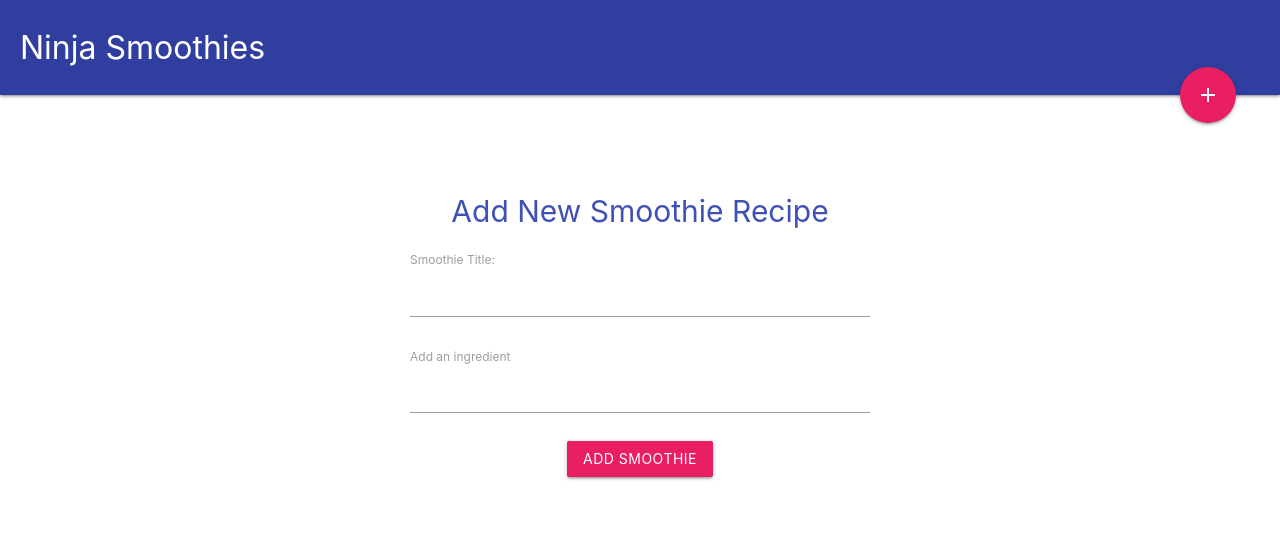
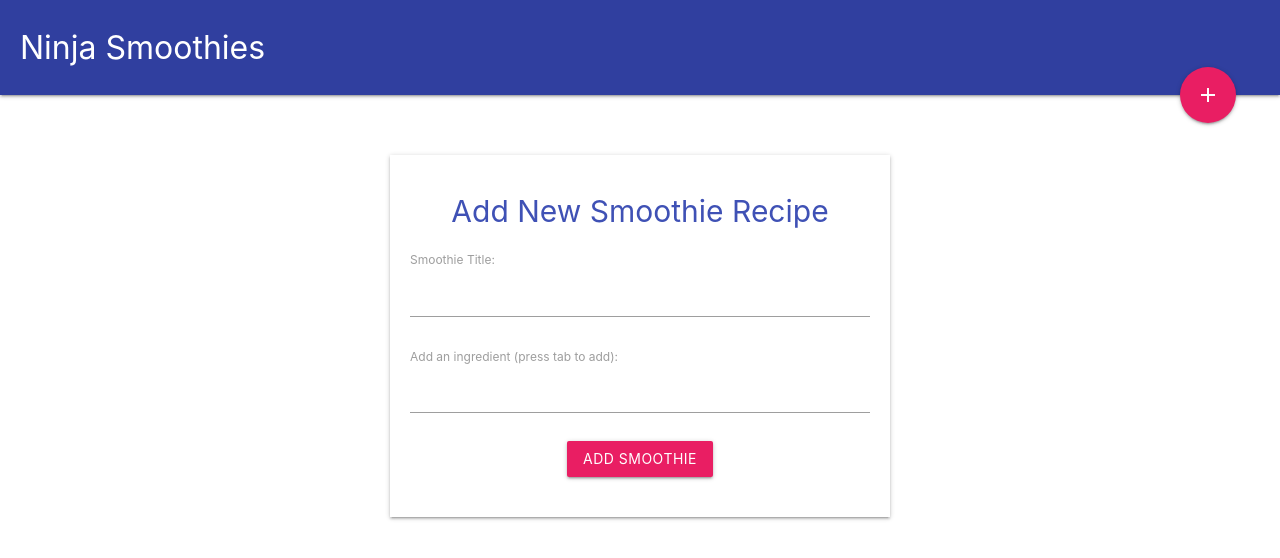
Before and after one commit to YoonjuSeo/vue-firebase, a Vue app in the folder ninja-smoothies/: page /#/add-smoothie in a window 1280 px wide. Shown: the top 558 px of the page. Built offline with nearby package versions, Linux system fonts and the light colour scheme.

Commit message:
49 outputting ingredients 190306

```diff
--- a/ninja-smoothies/src/components/AddSmoothie.vue
+++ b/ninja-smoothies/src/components/AddSmoothie.vue
@@ -1,13 +1,17 @@
 <template>
-    <div class = "add-smoothie container">
+    <div class = "add-smoothie container z-depth-1">
         <h2 class="center-align indigo-text">Add New Smoothie Recipe</h2>
         <form @submit.prevent="AddSmoothie">
             <div class="field title">
                 <label for="title">Smoothie Title:</label>
                 <input type="text" name="title" v-model="title">
             </div>
+            <div v-for="(ing, index) in ingredients" class = "field ingredient" :key="index">
+                <label for="ingredient">Ingredient:</label>
+                <input type="text" name="ingredient" v-model="ingredients[index]">
+            </div>
             <div class="field add-ingredient">
-                <label for="add-ingredient">Add an ingredient</label>
+                <label for="add-ingredient">Add an ingredient (press tab to add):</label>
                 <input type="text" name="add-ingredient" @keydown.tab.prevent="addIng" v-model="another">
             </div>
             <div class="field center-align">
@@ -31,7 +35,7 @@ export default {
     },
     methods:{
         AddSmoothie(){
-            console.log(this.title)
+            console.log(this.title, this.ingredients)
         },
         addIng(){
             if(this.another){
```
